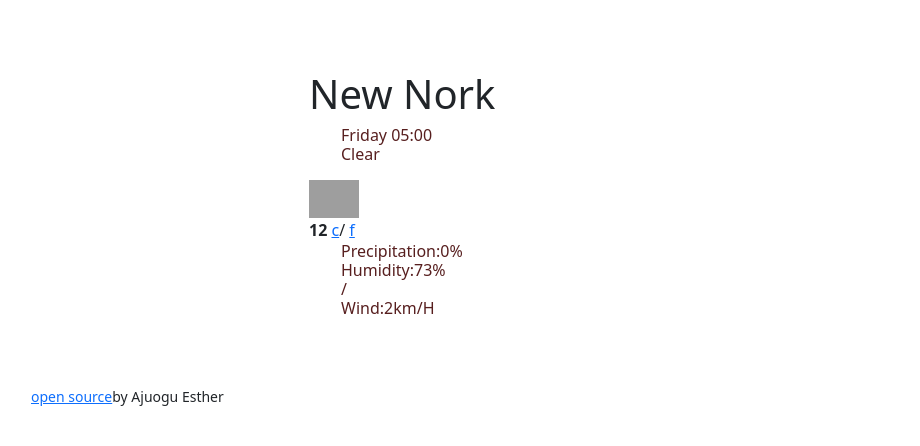
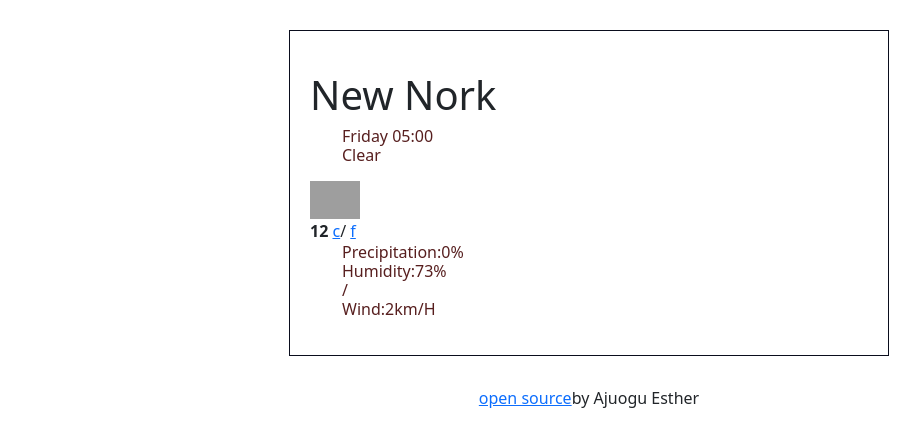
Before and after one commit to ESTHERAJUOGU/esther-weather-app, a plain HTML site: page index.html in a window 1280 px wide. Shown: the whole page, without its empty margins (51-971 px from the left). Drawn offline with nearby package versions, Linux system fonts and the light colour scheme; grey boxes are pictures that could not be loaded.

Commit message:
updated html and css files

```diff
--- a/index.html
+++ b/index.html
@@ -49,8 +49,8 @@
             </div>
         </div>
                 </div>
-       <small> <a href="">open source</a>by Ajuogu Esther
-    </small>
+      <div class="link" <small> <a href="">open source</a>by Ajuogu Esther
+    </small> </div>
         <script src="index.js" ></script>
     </body>
 </html>
--- a/styles.css
+++ b/styles.css
@@ -4,7 +4,7 @@ background-color: rgb(95, 118, 203);}
 margin: 30px auto;}
 .weather-app {
     padding: 20px;
-    border: 1px splid #dadded;
+    border: 1px solid #0a0d1d;
 }
 .overview{
 margin-top: 20px;
@@ -59,3 +59,6 @@ li {
     margin-top: 20px;
     text-align: center;
 }
+.link{ text-align: center;
+margin: 0 auto;
+display: block;}
```
